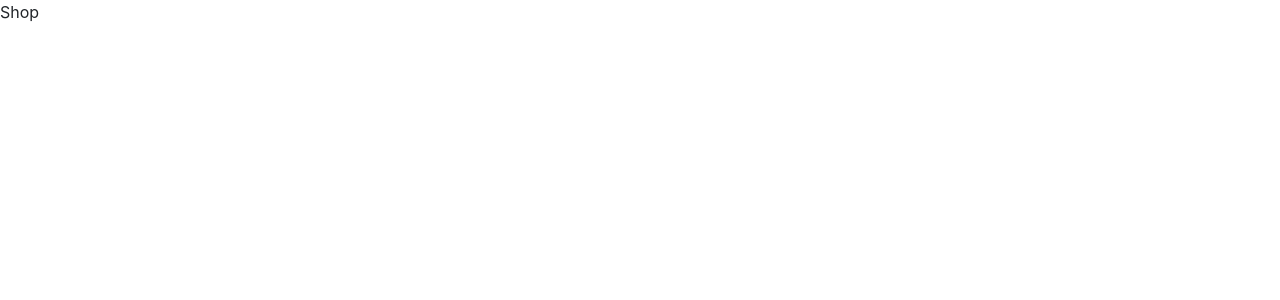
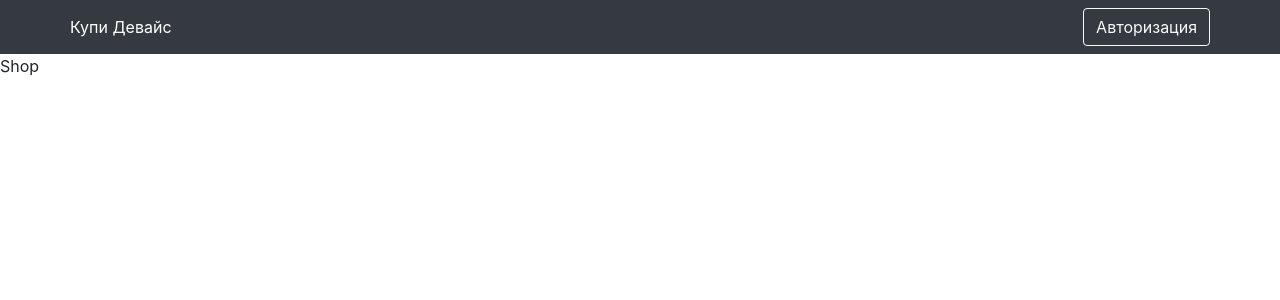
Before and after one commit to alishnitsa/online-store-constructor, a React (Create React App) app in the folder client/: page / in a window 1280 px wide. Shown: the top 300 px of the page. Built offline with nearby package versions, Linux system fonts and the light colour scheme.

Commit message:
Created nav bar

```diff
--- a/client/src/App.jsx
+++ b/client/src/App.jsx
@@ -1,10 +1,13 @@
 import React from "react"
 import { BrowserRouter } from "react-router-dom";
 import { AppRouter } from "./components/AppRouter";
+import { NavBar } from "./components/NavBar";
 
 function App() {
 	return (
 		<BrowserRouter>
+			{/* Навигационное меню */}
+			<NavBar />
 			<AppRouter />
 		</BrowserRouter>
 	);
--- /dev/null
+++ b/client/src/components/NavBar.jsx
@@ -0,0 +1,44 @@
+import React, { useContext } from 'react'
+import { Context } from '..'
+import Navbar from "react-bootstrap/Navbar";
+import Nav from "react-bootstrap/Nav";
+import { Button, Container } from "react-bootstrap";
+import { NavLink } from 'react-router-dom';
+import { SHOP_ROUTE } from '../utils/consts';
+import { observer } from 'mobx-react-lite';
+
+
+const NavBar = observer(() => {
+	const { user } = useContext(Context) // Хук для работы с контекстом
+	return (
+		<Navbar bg="dark" variant="dark">
+			<Container>
+				<NavLink
+					to={SHOP_ROUTE}
+					style={{ color: 'white' }}
+				>Купи Девайс</NavLink>
+				{
+					// Если пользователь авторизован, то даются права админа
+					// ! Это заглушка
+					user.isAuth ?
+						<Nav
+							className="ml-auto"
+							style={{ color: 'white' }}
+						>
+							<Button variant={"outline-light"}>Админ панель</Button>
+							<Button variant={"outline-light"} className={"ml-2"}>Выйти</Button>
+						</Nav>
+						:
+						<Nav
+							className="ml-auto"
+							style={{ color: 'white' }}
+						>
+							<Button variant={"outline-light"} onClick={() => user.setIsAuth(true)}>Авторизация</Button>
+						</Nav>
+				}
+			</Container>
+		</Navbar>
+	)
+})
+
+export { NavBar }
```
